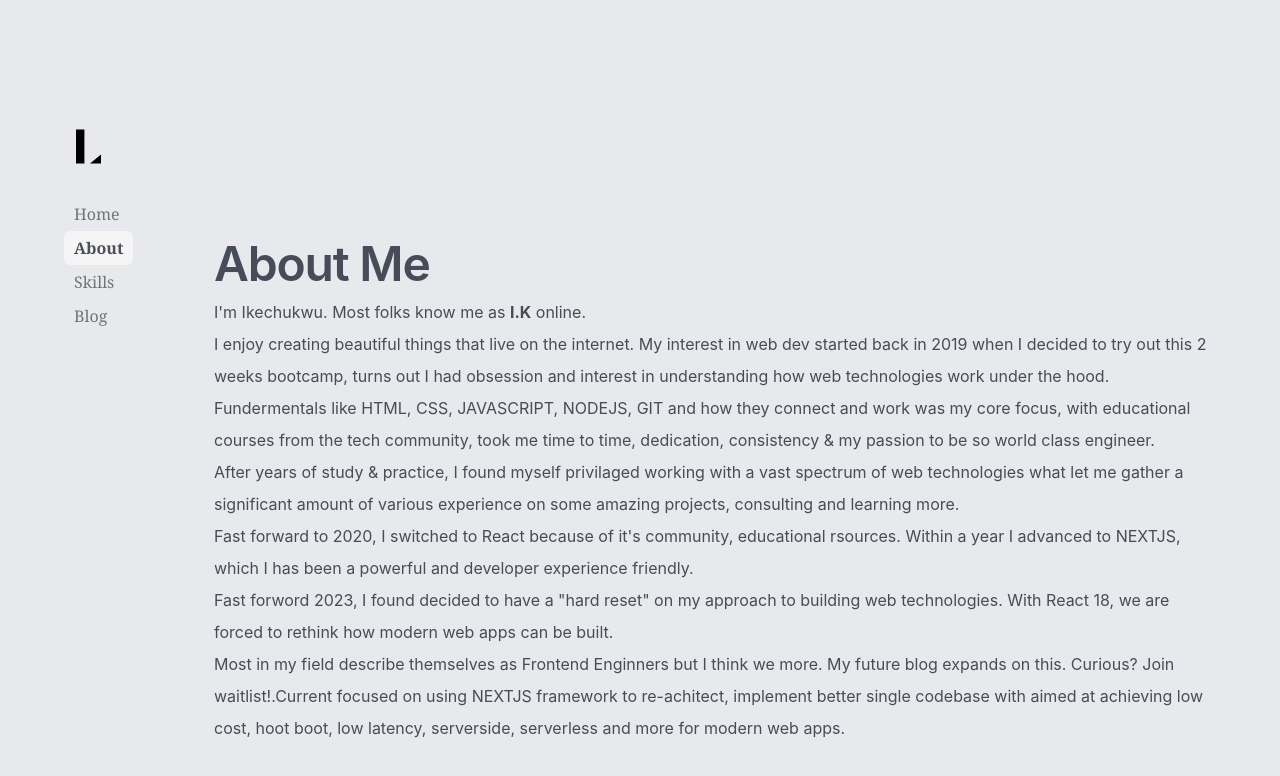
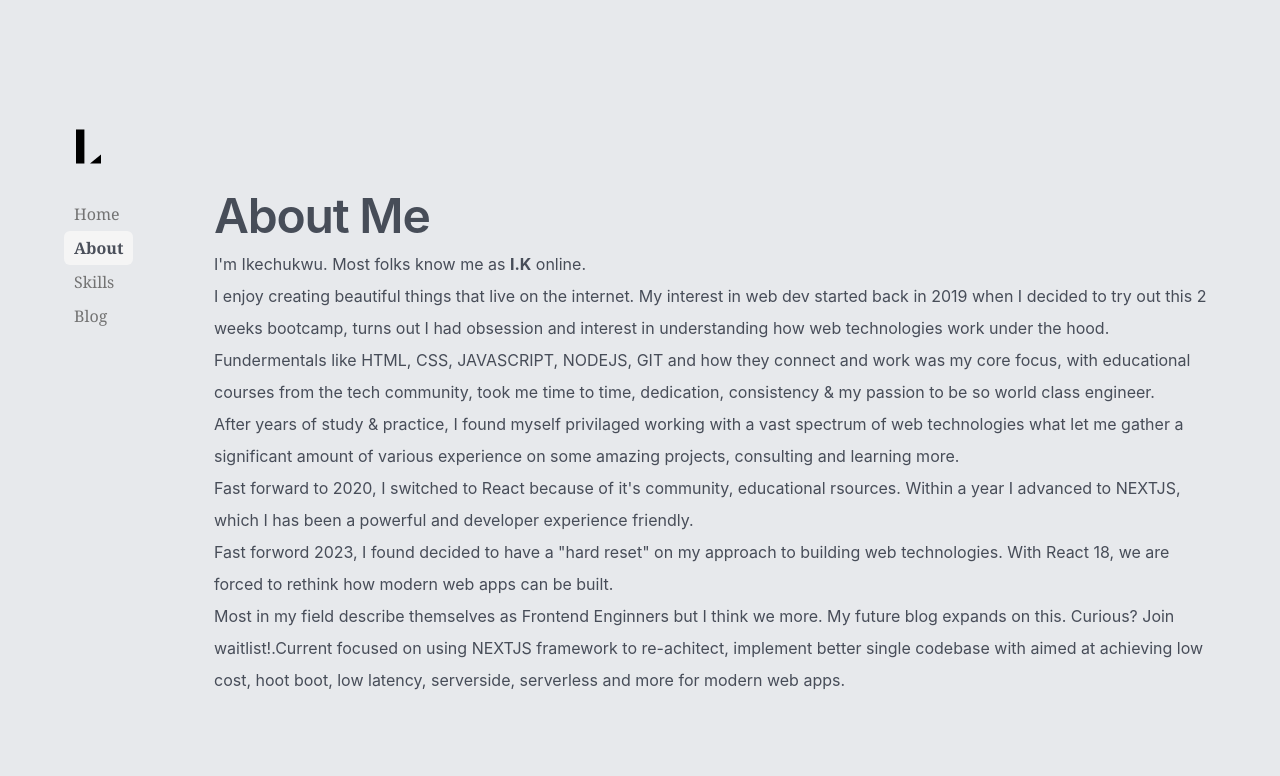
Before and after one commit to Nickblaq/Nickblaq, a Next.js app: page /about in a window 1280 px wide. Shown: the top 776 px of the page. Built offline with nearby package versions, Linux system fonts and the light colour scheme.

Commit message:
0.0.8-fix padding

```diff
--- a/app/about/page.jsx
+++ b/app/about/page.jsx
@@ -6,7 +6,7 @@ export default function index () {
         <>
          <div className='container mx-auto'>
     <main className="mx-auto w-full">
-        <section id='about-me' className='mt-28 pb-16 leading-loose'>
+        <section id='about-me' className='pt-8 md:pt-12 lg:pt-16 pb-8 leading-loose'>
        <h1 className='leading-10 mt-10 scroll-m-20 pb-2 text-3xl md:text-5xl font-semibold tracking-tight transition-colors first:mt-0'>
           About Me
         </h1>
```
